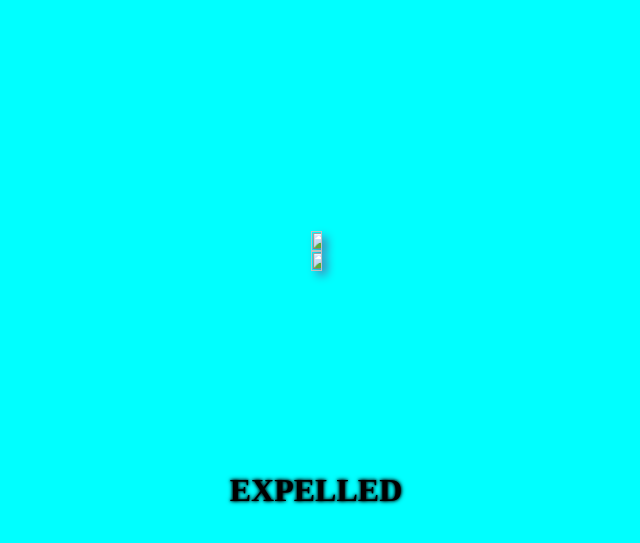
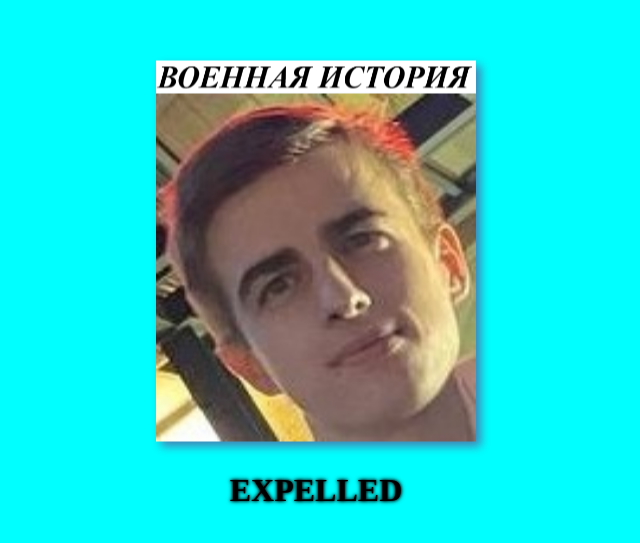
Before and after one commit to Wovel/dz1, a plain HTML site: page index.html in a window 1280 px wide. Shown: the part 149-692 px from the top of the page, without its empty margins (324-964 px from the left). Drawn offline with Linux system fonts and the light colour scheme; a web font is replaced by a local one.

Commit message:
Update index.html

```diff
--- a/index.html
+++ b/index.html
@@ -80,8 +80,8 @@
 <div class="container">
 
     <div id="hello_image">
-        <img src="gt.png" class="rotate" width=50% height=auto>
-        <img src="gtt.jpg" width=50% height=auto>
+        <img src="gtt.png" class="rotate" width=50% height=auto>
+        <img src="gt.jpg" width=50% height=auto>
 
     </div>
 <div id="hello_world">
```
